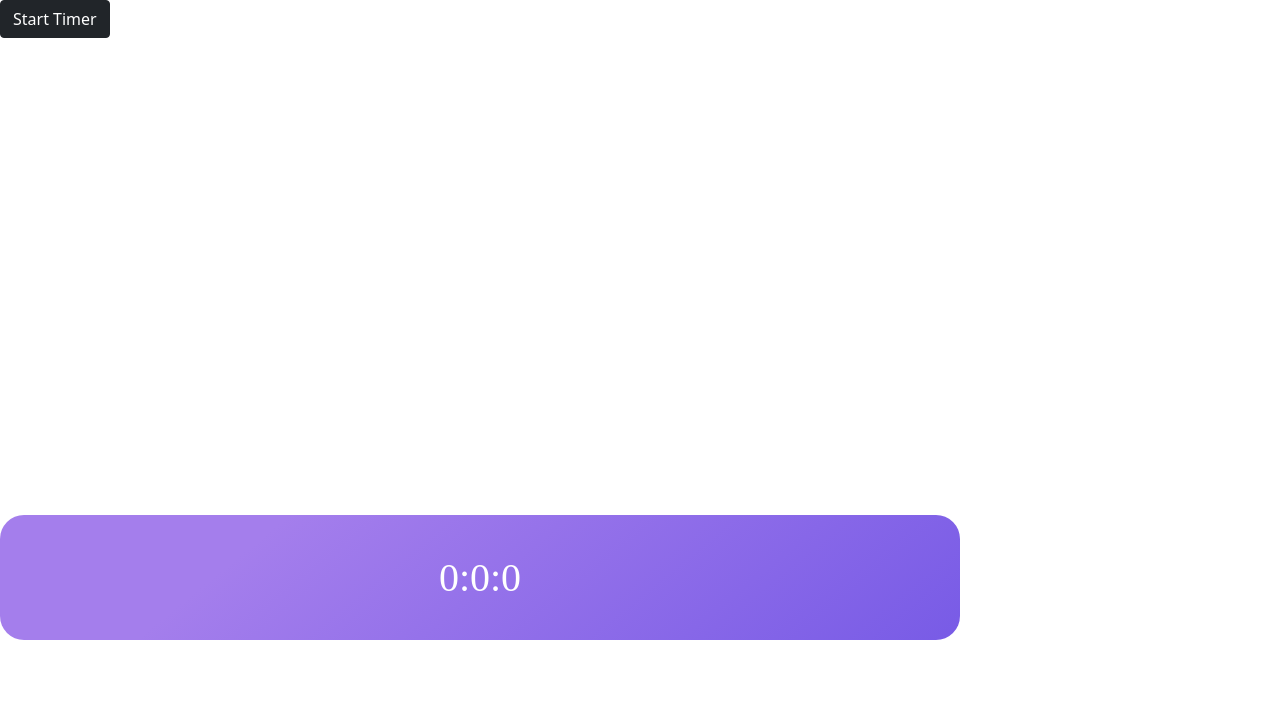
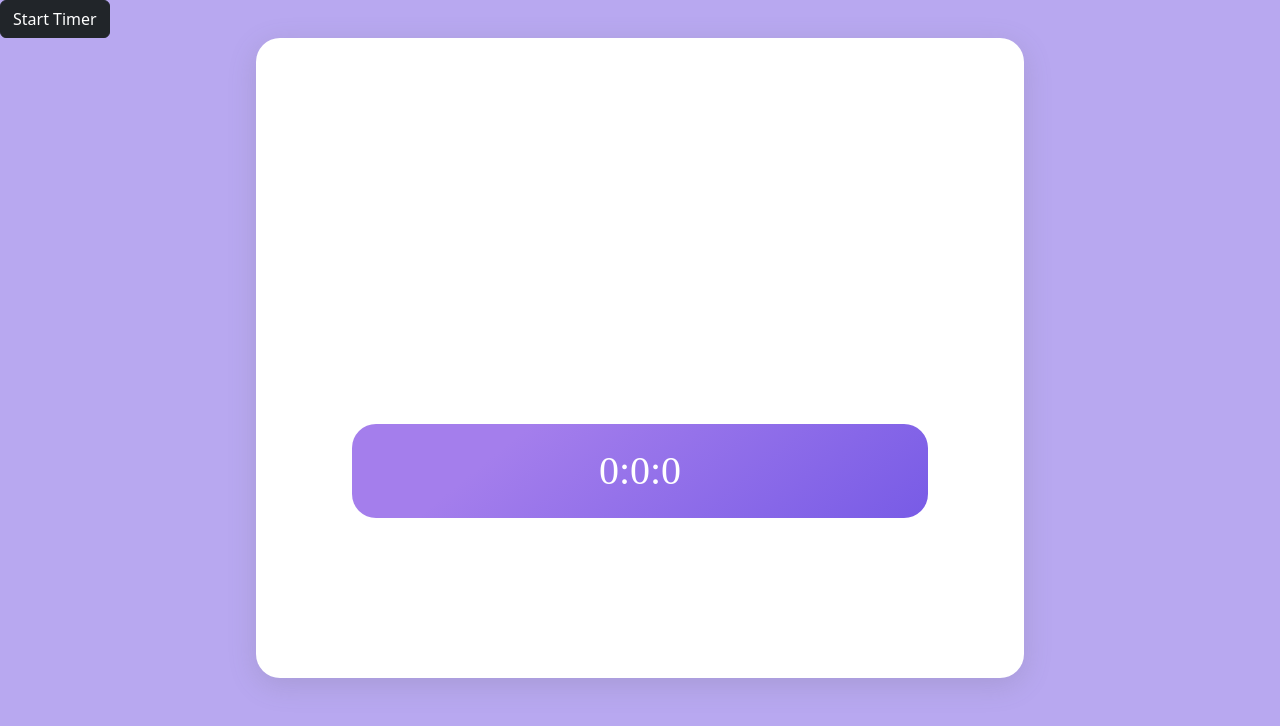
Before and after one commit to clairemurphy288/react-timer, a React (Create React App) app: page / in a window 1280 px wide. Shown: the top 726 px of the page. Built offline with nearby package versions, Linux system fonts and the light colour scheme; a web font is replaced by a local one.

Commit message:
timer-updates

```diff
--- a/package.json
+++ b/package.json
@@ -6,7 +6,7 @@
     "@testing-library/jest-dom": "^5.16.4",
     "@testing-library/react": "^13.3.0",
     "@testing-library/user-event": "^13.5.0",
-    "bootstrap": "^5.1.3",
+    "bootstrap": "^5.2.0",
     "react": "^18.2.0",
     "react-dom": "^18.2.0",
     "react-router-dom": "^6.3.0",
--- a/public/index.html
+++ b/public/index.html
@@ -6,6 +6,7 @@
     <link rel="preconnect" href="https://fonts.googleapis.com">
     <link rel="preconnect" href="https://fonts.gstatic.com" crossorigin>
     <link href="https://fonts.googleapis.com/css2?family=Edu+SA+Beginner&display=swap" rel="stylesheet">
+    <script src="https://kit.fontawesome.com/bc7910dec8.js" crossorigin="anonymous"></script>
     <meta name="viewport" content="width=device-width, initial-scale=1" />
     <meta name="theme-color" content="#000000" />
     <meta
--- a/src/components/timer.css
+++ b/src/components/timer.css
@@ -1,10 +1,12 @@
-body {
+.body {
     background-color: #B8A8F0;
+    min-height: 100vh;
+    margin: auto;
 }
-.container {
+.container1 {
     display: flex;
-    width: 50%;
-    min-height: 75vh;
+    width: 60%;
+    min-height: 80vh;
     margin: auto;
     position: relative;
     justify-content: center;
@@ -30,7 +32,13 @@ h1 {
     background: #785be6;
     background: linear-gradient(321deg, rgba(120,91,230,1) 0%, rgba(164,126,236,1) 74%);
     width: 75%;
-    bottom: 20%;
+    bottom: 25%;
     padding: 3% 2%;
     border-radius: 24px;
 }
+
+.btn-1 {
+    position: absolute;
+    bottom: 20%;
+    background-color: #785be6;
+}
```
Also changed, not shown: 1 other file (tests, documents, lock files or other folders).
